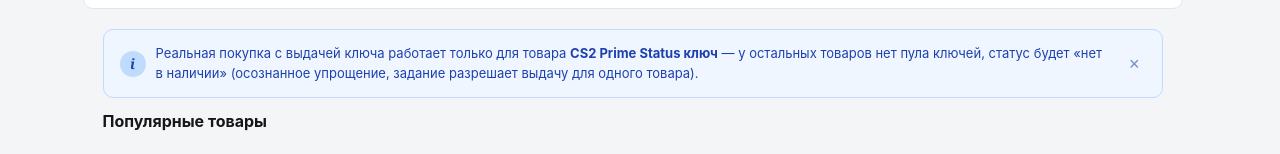
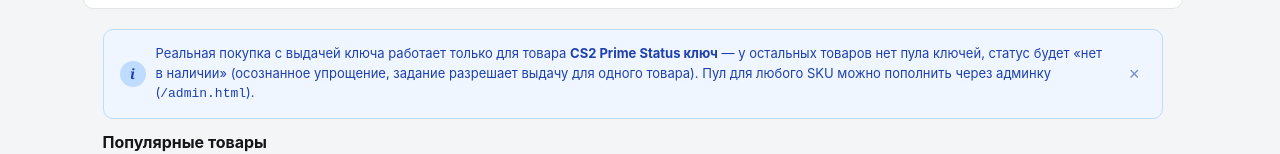
Before and after one commit to romanpalmin/kazan-test-task, a website: page public/index.html in a window 1280 px wide. Shown: the part 543-697 px from the top of the page. Drawn offline with Linux system fonts and the light colour scheme; no server answers.

Commit message:
docs: mention admin panel as the way to restock any SKU's key pool

```diff
--- a/public/index.html
+++ b/public/index.html
@@ -156,7 +156,7 @@
   <main>
     <div class="info-banner" id="cs2InfoBanner">
       <span class="info-banner-icon">i</span>
-      <p class="info-banner-text">Реальная покупка с выдачей ключа работает только для товара <strong>CS2 Prime Status ключ</strong> — у остальных товаров нет пула ключей, статус будет «нет в наличии» (осознанное упрощение, задание разрешает выдачу для одного товара).</p>
+      <p class="info-banner-text">Реальная покупка с выдачей ключа работает только для товара <strong>CS2 Prime Status ключ</strong> — у остальных товаров нет пула ключей, статус будет «нет в наличии» (осознанное упрощение, задание разрешает выдачу для одного товара). Пул для любого SKU можно пополнить через админку (<code>/admin.html</code>).</p>
       <button class="info-banner-close" id="cs2InfoBannerClose" aria-label="Закрыть">×</button>
     </div>
 
```
